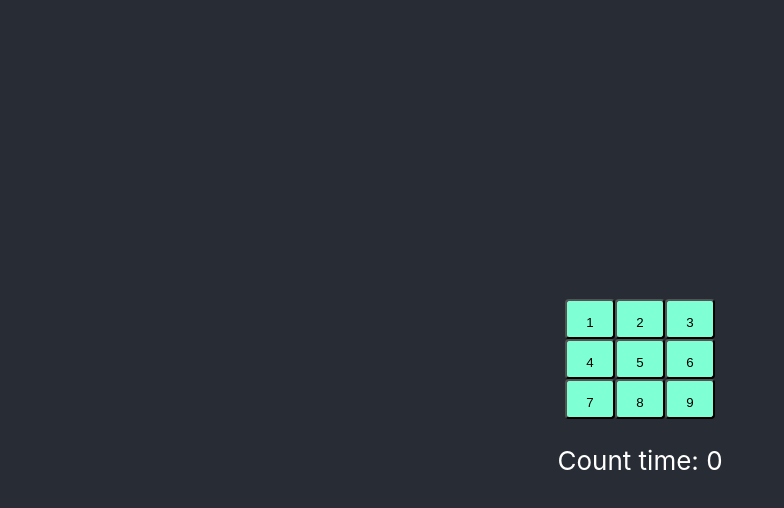
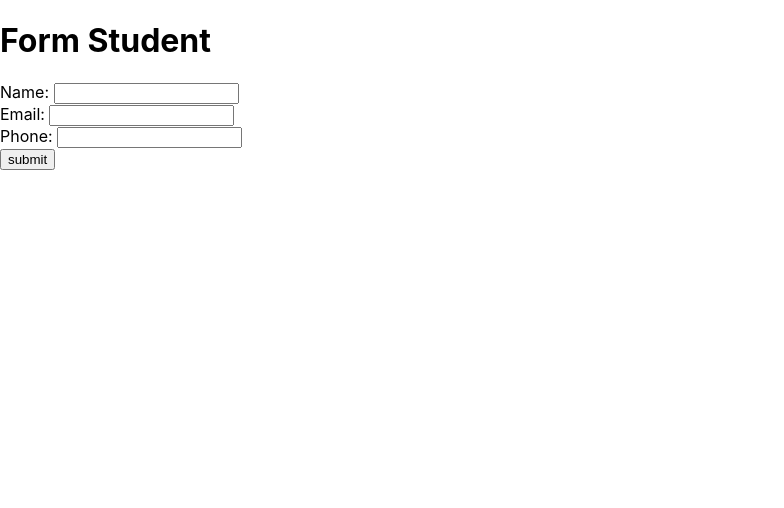
Before and after one commit to hieplotus/first-app, a React (Create React App) app: page / in a window 1280 px wide. Shown: the top 508 px of the page, without its empty margins (0-784 px from the left). Built offline with nearby package versions, Linux system fonts and the light colour scheme.

Commit message:
form student

```diff
--- a/src/App.js
+++ b/src/App.js
@@ -1,69 +1,131 @@
-import logo from "./logo.svg";
+//import logo from "./logo.svg";
 import "./App.css";
 // import Button from "./components/button"
 import { useState } from "react";
+import FormStudent from "./components/student/FormStudent.js"
 
 function App() {
-  const [count, setCount] = useState(0);
+  // const [count, setCount] = useState(0);
 
-  const onPlus = () => {
-    setCount(count + 1);
+  // const onPlus = () => {
+  //   setCount(count + 1);
+  // };
+
+  // const onMinus = () => {
+  //   setCount(count - 1);
+  // };
+
+  // let buttonData = [];
+  // for (let i = 1; i < 10; i++) {
+  //   buttonData.push(i);
+  // }
+
+  // const renderTextCount = () => {
+  //   return <p>Count time: {count}</p>;
+  // };
+
+  // const showAlert = (message) => {
+  //   alert(message);
+  // };
+
+  // const renderButton = (textButton, onClick, index) => {
+  //   return (
+  //     <button key={`${index}`} className="button-count" onClick={onClick}>
+  //       <p>{textButton}</p>
+  //     </button>
+  //   );
+  // };
+
+  // const renderButtonNumber = (button) => {
+  //   return (
+  //     <button key={`${button}`} className="button-count" onClick={() => setCount(button)}>
+  //       <p>{button}</p>
+  //     </button>
+  //   );
+  // };
+  // constructor(props) {
+  //   super(props);
+  //   this.state = {value: ''};
+
+  //   this.handleChange = this.handleChange.bind(this);
+  //   this.handleSubmit = this.handleSubmit.bind(this);
+  // }
+
+  // const handleChange(event) {
+  //   this.setState({value: event.target.value});
+  // }
+  const [name, setName] = useState('');
+  const [email, setEmail] = useState('');
+  const [phone, setPhone] = useState('');
+
+  const [submitted, setSubmitted] = useState(false);
+  const [error, setError] = useState(false);
+
+  const handleName = (e) => {
+    setName(e.target.value);
+    setSubmitted(false);
+  };
+  const handleEmail = (e) => {
+    setEmail(e.target.value);
+    setSubmitted(false);
+  };
+  const handlePhone = (e) => {
+    setPhone(e.target.value);
+    setSubmitted(false);
   };
 
-  const onMinus = () => {
-    setCount(count - 1);
+  const handleSubmit = (event) => {
+    event.preventDefault();
+    if (name === '' || email === '' || phone === '') {
+      setError(true);
+    } else {
+      setSubmitted(true);
+      setError(false);
+    }
   };
 
-  let buttonData = [];
-  for (let i = 1; i < 10; i++) {
-    buttonData.push(i);
-  }
-
-  const renderTextCount = () => {
-    return <p>Count time: {count}</p>;
-  };
-
-  const showAlert = (message) => {
-    alert(message);
-  };
-
-  const renderButton = (textButton, onClick, index) => {
+  const successMessage = () => {
     return (
-      <button key={`${index}`} className="button-count" onClick={onClick}>
-        <p>{textButton}</p>
-      </button>
+      <div className="success" style={{display: submitted ? '' : 'none',}}>
+        <h3>User {name} submit successfully !!</h3>
+      </div>
     );
   };
-
-  const renderButtonNumber = (button) => {
+  const errorMessage = () => {
     return (
-      <button key={`${button}`} className="button-count" onClick={() => setCount(button)}>
-        <p>{button}</p>
-      </button>
+      <div className="error" style={{display: error ? '' : 'none',}}>
+        <h3>User {name} submit error </h3>
+      </div>
     );
   };
 
   return (
-    <div className="App">
-      <header className="App-header">
-        {/* <img src={logo} className="App-logo" alt="logo" />
-        <p>
-          Edit <code>src/App.js</code> and save to reload.
-        </p>
-        <a className="App-link" href="https://reactjs.org" target="_blank" rel="noopener noreferrer">
-          Learn React
-        </a> */}
-        {/* {renderButton("+", onPlus)}
-        {renderButton("-", onMinus)} */}
-        <div className="button-container">
-          {buttonData.map((item, index) => {
-            return renderButtonNumber(item);
-          })}
+    <div className="app">
+      <h1>Form Student</h1>
+      <div className="messages">
+        {errorMessage()}
+        {successMessage()}
+      </div>
+      <form onSubmit={handleSubmit}>
+        <div className="form-student">
+          <div className="name-student">
+            <label>Name: </label>
+            <FormStudent className ="name" type="text" onChange={handleName}  value={name}/>
+          </div>
+          <div className="email-student">
+            <label>Email: </label>
+            <FormStudent className ="email" type="text" onChange={handleEmail} value={email}/>
+          </div>
+          <div className="phone-student">
+            <label>Phone: </label>
+            <FormStudent className ="phone" type="number" onChange={handlePhone} value={phone}/>
+          </div>
+          <input type="submit" value="submit" onClick={handleSubmit}/>
         </div>
-        {renderTextCount()}
-      </header>
+      </form>
     </div>
-  );
+    );
+
 }
 
 export default App;
--- /dev/null
+++ b/src/components/student/FormStudent.js
@@ -0,0 +1,13 @@
+import React from 'react';
+
+const FormStudent = (props) => {
+    return (
+        <input
+            className={props.className}
+            type={props.type}
+            onClick = {props.onClick}
+        />
+    )
+}
+
+export default FormStudent;
```
